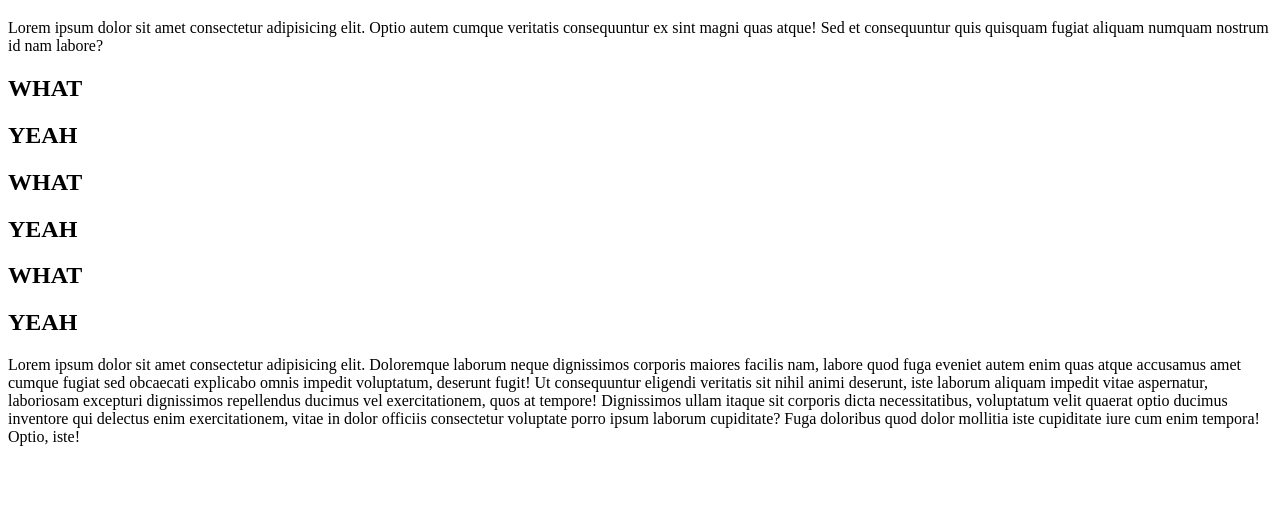
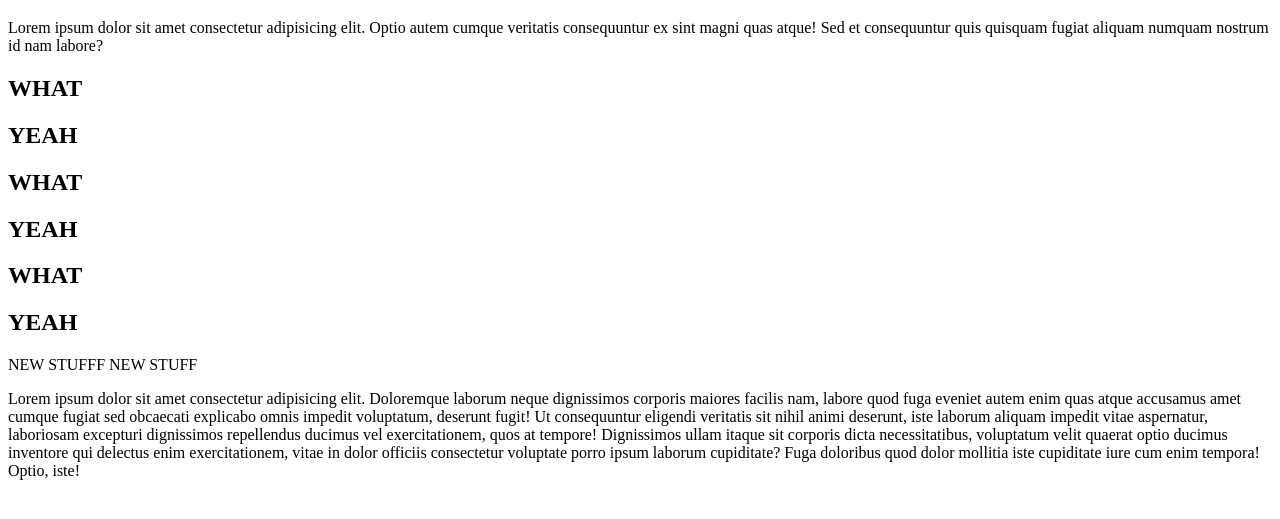
Before and after one commit to alexandershindennisoba/shinoba-project04, a plain HTML site: page fake-index.html in a window 1280 px wide. Shown: the part 61-580 px from the top of the page. Drawn offline with Linux system fonts and the light colour scheme.

Commit message:
changes6

```diff
--- a/fake-index.html
+++ b/fake-index.html
@@ -18,6 +18,11 @@
   <h2>YEAH</h2>
 
 
+
+
+
+
+   NEW STUFFF NEW STUFF
   <p>Lorem ipsum dolor sit amet consectetur adipisicing elit. Doloremque laborum neque dignissimos corporis maiores facilis nam, labore quod fuga eveniet autem enim quas atque accusamus amet cumque fugiat sed obcaecati explicabo omnis impedit voluptatum, deserunt fugit! Ut consequuntur eligendi veritatis sit nihil animi deserunt, iste laborum aliquam impedit vitae aspernatur, laboriosam excepturi dignissimos repellendus ducimus vel exercitationem, quos at tempore! Dignissimos ullam itaque sit corporis dicta necessitatibus, voluptatum velit quaerat optio ducimus inventore qui delectus enim exercitationem, vitae in dolor officiis consectetur voluptate porro ipsum laborum cupiditate? Fuga doloribus quod dolor mollitia iste cupiditate iure cum enim tempora! Optio, iste!</p>
 </body>
 </html>
```
